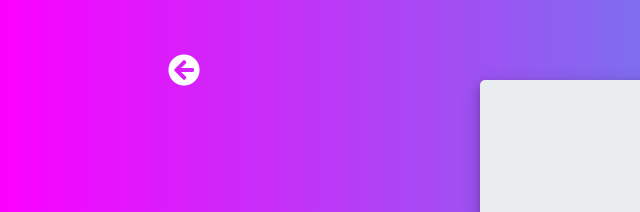
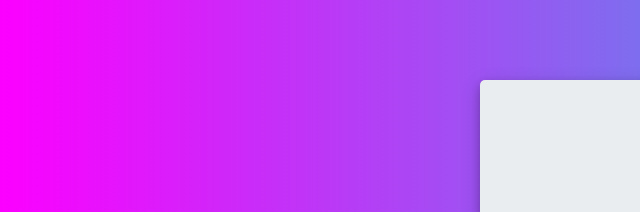
Before and after one commit to VishalVerma0/Calculator_with_voice, a plain HTML site: page index.html in a window 1280 px wide. Shown: the top 212 px of the page, 0-640 px from the left. Drawn offline with nearby package versions, Linux system fonts and the light colour scheme.

Commit message:
Update index.html
modification

```diff
--- a/index.html
+++ b/index.html
@@ -14,9 +14,7 @@
 </head>
 
 <body>
-    <div class="backbtn">
-      <a href="https://prepverse.github.io/projects/"><i class="fas fa-arrow-circle-left"></i></a>
-    </div>
+
     <div id="container">
         <div id="calculator">
             <div id="result">
```
